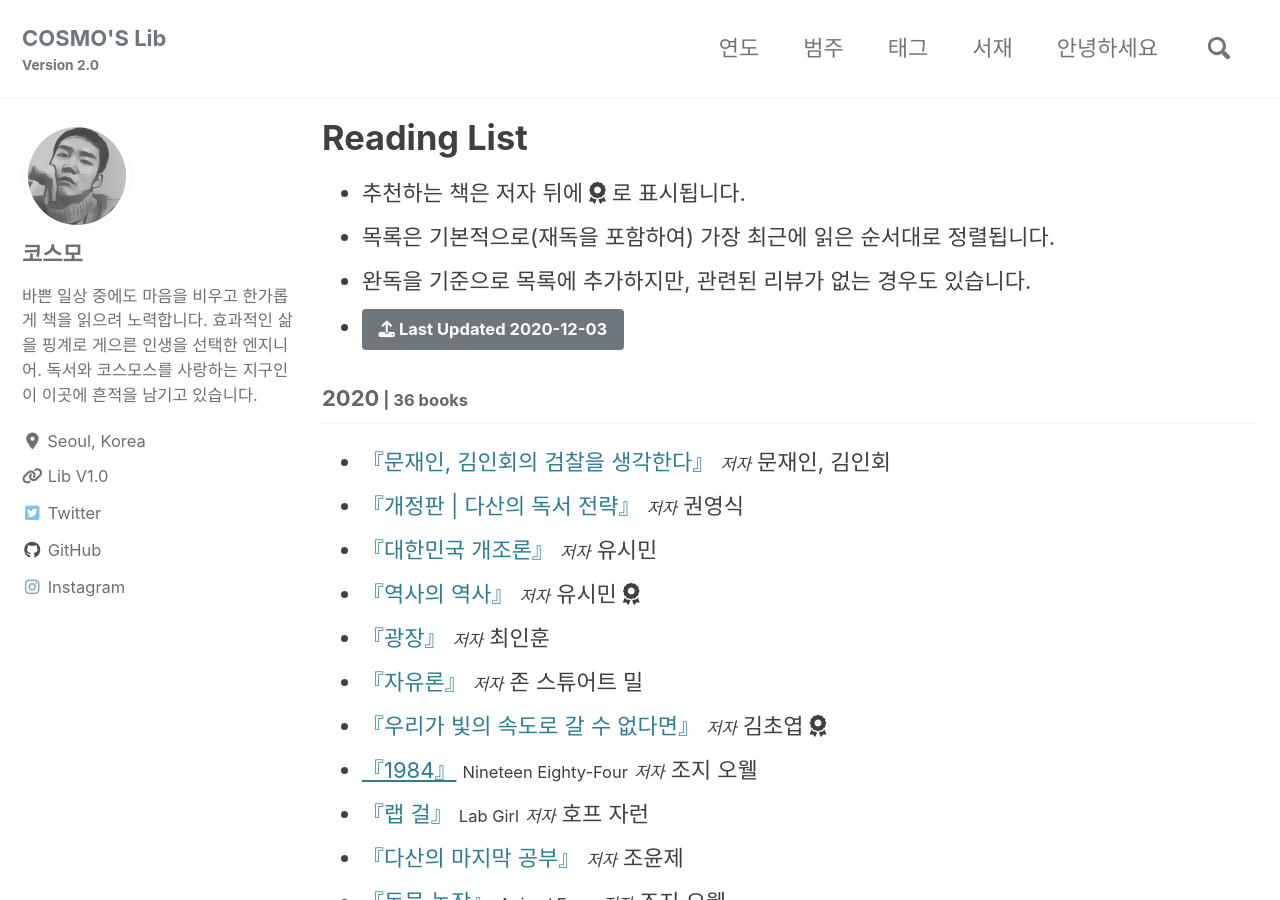
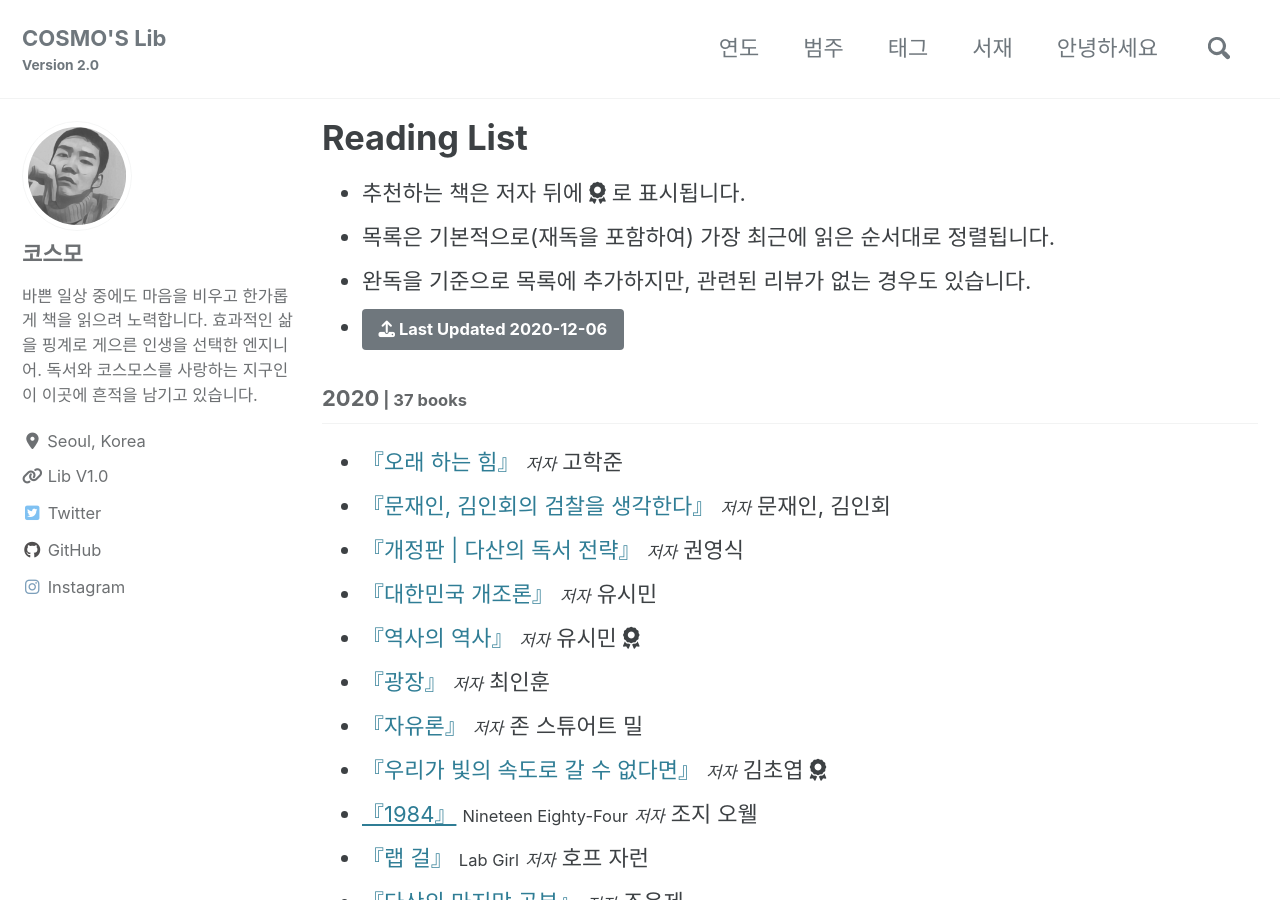
Before and after one commit to deftone2000/cosmo-s-archive, a Jekyll site: the page built from _pages/reading-list.html, in a window 1280 px wide and 900 px high. Built offline with Jekyll 4.4.1, drawn with Linux system fonts in a browser that asks for light colours; cached includes are drawn as plain includes; nearby versions of some CDN libraries; comment, search, counter and statistics services are not loaded; a style sheet for code colours, icons or effects is not loaded.

Commit message:
no message

```diff
--- a/_data/reading.yml
+++ b/_data/reading.yml
@@ -1,7 +1,17 @@
-lastupdate: 2020-12-03
+lastupdate: 2020-12-06
 list:
   - year: "2020"
     books:
+
+      - title: "오래 하는 힘"
+        ori_title:
+        author: 고학준
+        post_title:
+        cover: https://img.ridicdn.net/cover/883000037/xxlarge
+        trans:
+        pub: 글라이더 출판
+        pub_info: 2019.11.22. 전자책 출간
+        post_link:
 
       - title: "문재인, 김인회의 검찰을 생각한다"
         ori_title:
```
